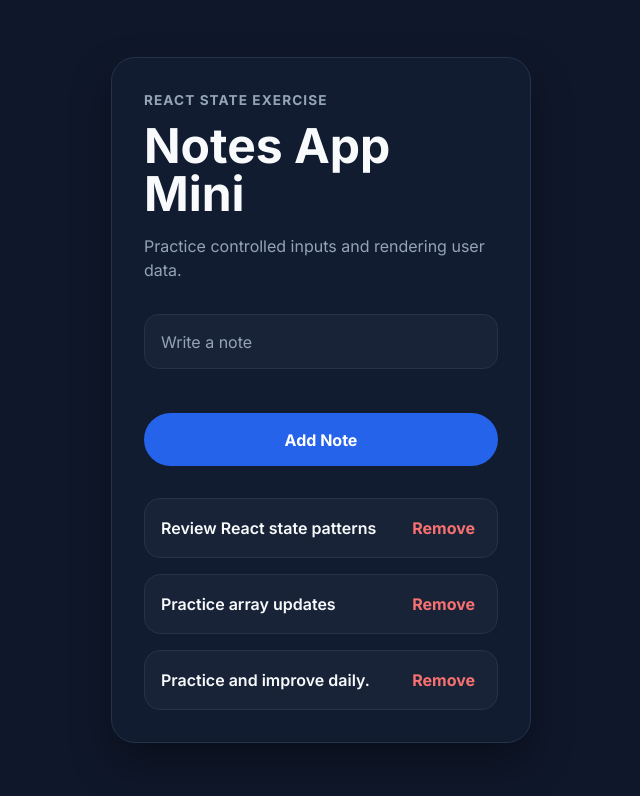
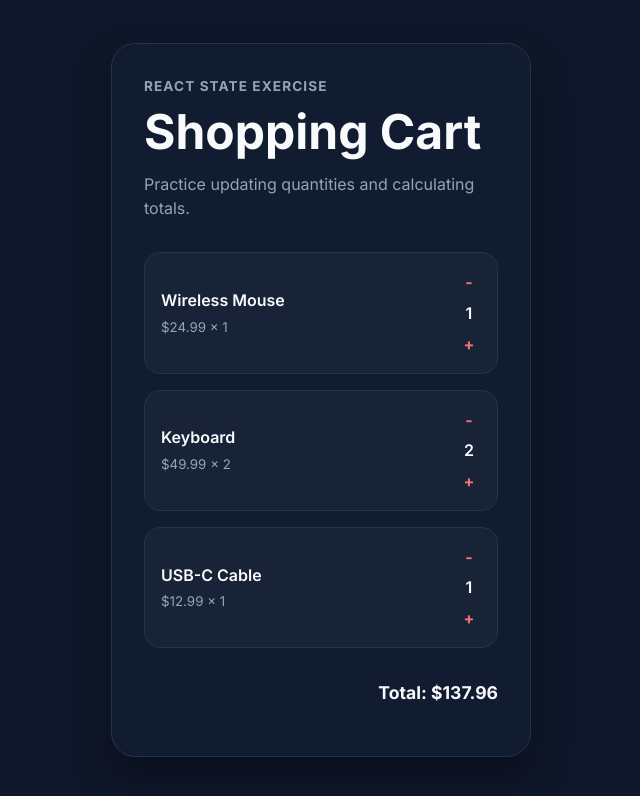
Before and after one commit to jprobussr/react-practice-lab, a React (Vite) app in the folder react-state-exercises/state-exercises-react/: page / in a window 1280 px wide. Shown: the top 796 px of the page, without its empty margins (319-959 px from the left). Built offline with nearby package versions, Linux system fonts and the light colour scheme.

Commit message:
feat: build shopping cart state exercise

```diff
--- a/react-state-exercises/state-exercises-react/src/App.jsx
+++ b/react-state-exercises/state-exercises-react/src/App.jsx
@@ -1,93 +1,89 @@
 import { useState } from 'react';
-import './App.css';
 
 const App = () => {
-  const [notes, setNotes] = useState([
-    {
-      id: 1,
-      text: 'Review React state patterns',
-    },
-    { id: 2, text: 'Practice array updates' },
-    {
-      id: 3,
-      text: 'Practice and improve daily.',
-    },
+  const [cartItems, setCartItems] = useState([
+    { id: 1, name: 'Wireless Mouse', price: 24.99, quantity: 1 },
+    { id: 2, name: 'Keyboard', price: 49.99, quantity: 2 },
+    { id: 3, name: 'USB-C Cable', price: 12.99, quantity: 1 },
   ]);
 
-  const [noteInput, setNoteInput] = useState('');
-
-  const handleAddNote = (e) => {
-    e.preventDefault();
-
-    if (noteInput.trim() === '') {
-      return;
+  const handleIncreaseQuantity = (id) => {
+    setCartItems((prevItems) => {
+      return prevItems.map((item) => {
+        if (item.id === id) {
+          return {
+            ...item,
+            quantity: item.quantity + 1,
+          };
         }
 
-    const newNote = {
-      id: crypto.randomUUID(),
-      text: noteInput,
-    };
-
-    setNotes((prevNotes) => {
-      return [...prevNotes, newNote];
-    });
-
-    setNoteInput('');
-  };
-
-  const handleRemoveNote = (id) => {
-    setNotes((prevNotes) => {
-      return prevNotes.filter((note) => {
-        return note.id !== id;
+        return item;
       });
     });
   };
+
+  const handleDecreaseQuantity = (id) => {
+    setCartItems((prevItems) => {
+      return prevItems.map((item) => {
+        if (item.id === id) {
+          return {
+            ...item,
+            quantity: item.quantity - 1,
+          };
+        }
+
+        return item;
+      });
+    });
+  };
+
+  const cartTotal = cartItems.reduce((total, item) => {
+    return total + item.price * item.quantity
+  }, 0);
 
   return (
     <main className="page">
       <section className="status-card">
         <p className="eyebrow">React State Exercise</p>
-        <h1>Notes App Mini</h1>
-
+        <h1>Shopping Cart</h1>
         <p className="role">
-          Practice controlled inputs and rendering user data.
+          Practice updating quantities and calculating totals.
         </p>
 
-        <form className="note-form" onSubmit={handleAddNote}>
-          <input
-            type="text"
-            placeholder="Write a note"
-            className="note-input"
-            value={noteInput}
-            onChange={(e) => setNoteInput(e.target.value)}
-          />
+        <ul className="movie-list">
+          {cartItems.map((item) => {
+            return (
+              <li className="movie-item" key={item.id}>
+                <div>
+                  <span>{item.name}</span>
+                  <small>
+                    ${item.price} x {item.quantity}
+                  </small>
+                </div>
 
-          <button type="submit" className="toggle-button">
-            Add Note
+                <div className="quantity-controls">
+                  <button
+                    className="delete-button"
+                    onClick={() => handleDecreaseQuantity(item.id)}
+                    disabled={item.quantity === 0}
+                  >
+                    -
                   </button>
-        </form>
 
-        {notes.length > 0 ? (
-          <ul className="movie-list">
-            {notes.map((note) => {
-              return (
-                <li className="movie-item" key={note.id}>
-                  <span>{note.text}</span>
+                  <span className="quantity-value">
+                    {item.quantity}
+                  </span>
 
-                  <button
-                    type="button"
-                    className="delete-button"
-                    onClick={() => handleRemoveNote(note.id)}
-                  >
-                    Remove
-                  </button>
+                  <button className="delete-button" onClick={() => handleIncreaseQuantity(item.id)}>+</button>
+                </div>
               </li>
             );
           })}
         </ul>
-        ) : (
-          <p className="empty-state">No notes yet. Add your first note.</p>
-        )}
+
+        <p className="cart-total">
+          Total: ${cartTotal.toFixed(2)}
+        </p>
       </section>
     </main>
   );
--- a/react-state-exercises/state-exercises-react/src/index.css
+++ b/react-state-exercises/state-exercises-react/src/index.css
@@ -215,3 +215,27 @@ select {
   color: var(--muted);
   text-align: center;
 }
+
+.quantity-controls {
+  display: flex;
+  align-items: center;
+  gap: 0.5rem;
+}
+
+.quantity-value {
+  min-width: 1.5rem;
+  text-align: center;
+  font-weight: 700;
+}
+
+.delete-button:disabled {
+  opacity: 0.35;
+  cursor: not-allowed;
+}
+
+.cart-total {
+  margin-top: 2rem;
+  font-size: 1.1rem;
+  font-weight: 700;
+  text-align: right;
+}
```
Lines whose indentation alone changed are shown as unchanged.
